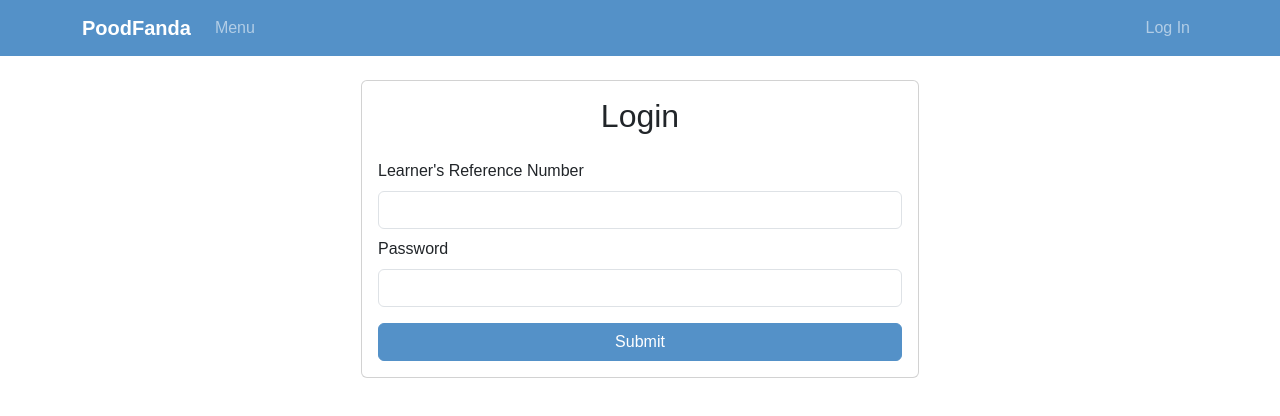
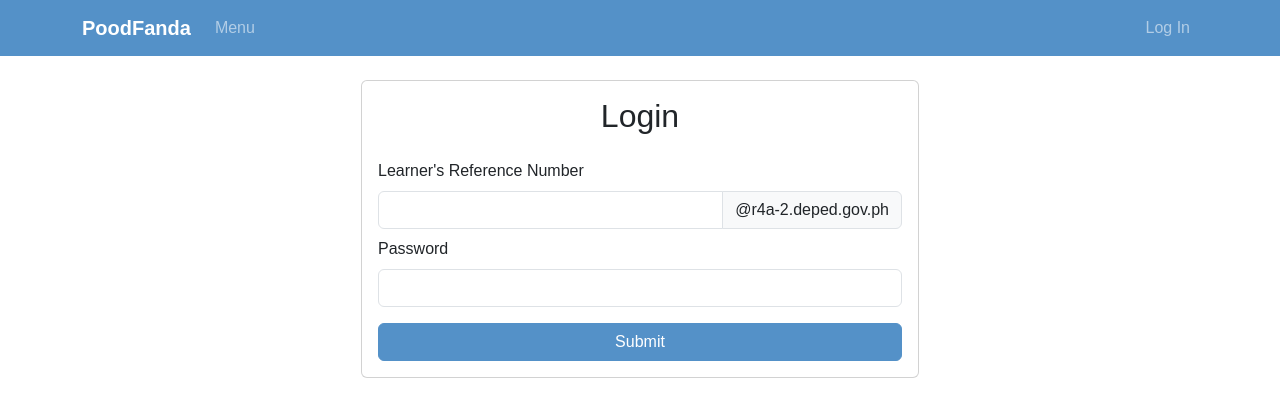
Before and after one commit to bg117/ordering-system, a Next.js app: page /login in a window 1280 px wide. Both pictures are taken after a click on the button "Student". Shown: the top 416 px of the page. Built offline with nearby package versions, Linux system fonts and the light colour scheme; a web font is replaced by a local one.

Commit message:
add username and password change events

```diff
--- a/app/login/page.tsx
+++ b/app/login/page.tsx
@@ -2,18 +2,31 @@
 
 import Page from "@/components/Page";
 import { useCallback, useEffect, useState } from "react";
-import { Form, Button, Card, Modal } from "react-bootstrap";
+import { Form, Button, Card, Modal, InputGroup } from "react-bootstrap";
 
 export default function Login() {
   const [showModal, setShowModal] = useState<boolean | undefined>(undefined);
   const [isStudent, setIsStudent] = useState<boolean | undefined>(undefined);
+
+  const [username, setUsername] = useState<string>("");
+  const [password, setPassword] = useState<string>("");
+
   const handleNotStudent = useCallback(() => {
     setIsStudent(false);
     setShowModal(false);
   }, []);
+
   const handleStudent = useCallback(() => {
     setIsStudent(true);
     setShowModal(false);
+  }, []);
+
+  const handleUsernameChange = useCallback((e) => {
+    setUsername(e.target.value);
+  }, []);
+
+  const handlePasswordChange = useCallback((e) => {
+    setPassword(e.target.value);
   }, []);
 
   useEffect(() => {
@@ -59,12 +72,27 @@ export default function Login() {
                     ? "Learner's Reference Number"
                     : "Employee Number"}
                 </Form.Label>
-                <Form.Control type="text" required />
+                <InputGroup>
+                  <Form.Control
+                    type="text"
+                    required
+                    onChange={handleUsernameChange}
+                  />
+                  {isStudent !== undefined && (
+                    <InputGroup.Text>
+                      {isStudent ? "@r4a-2.deped.gov.ph" : "@deped.gov.ph"}
+                    </InputGroup.Text>
+                  )}
+                </InputGroup>
               </Form.Group>
 
               <Form.Group controlId="formPassword">
                 <Form.Label>Password</Form.Label>
-                <Form.Control type="password" required />
+                <Form.Control
+                  type="password"
+                  required
+                  onChange={handlePasswordChange}
+                />
               </Form.Group>
 
               <Button
```
